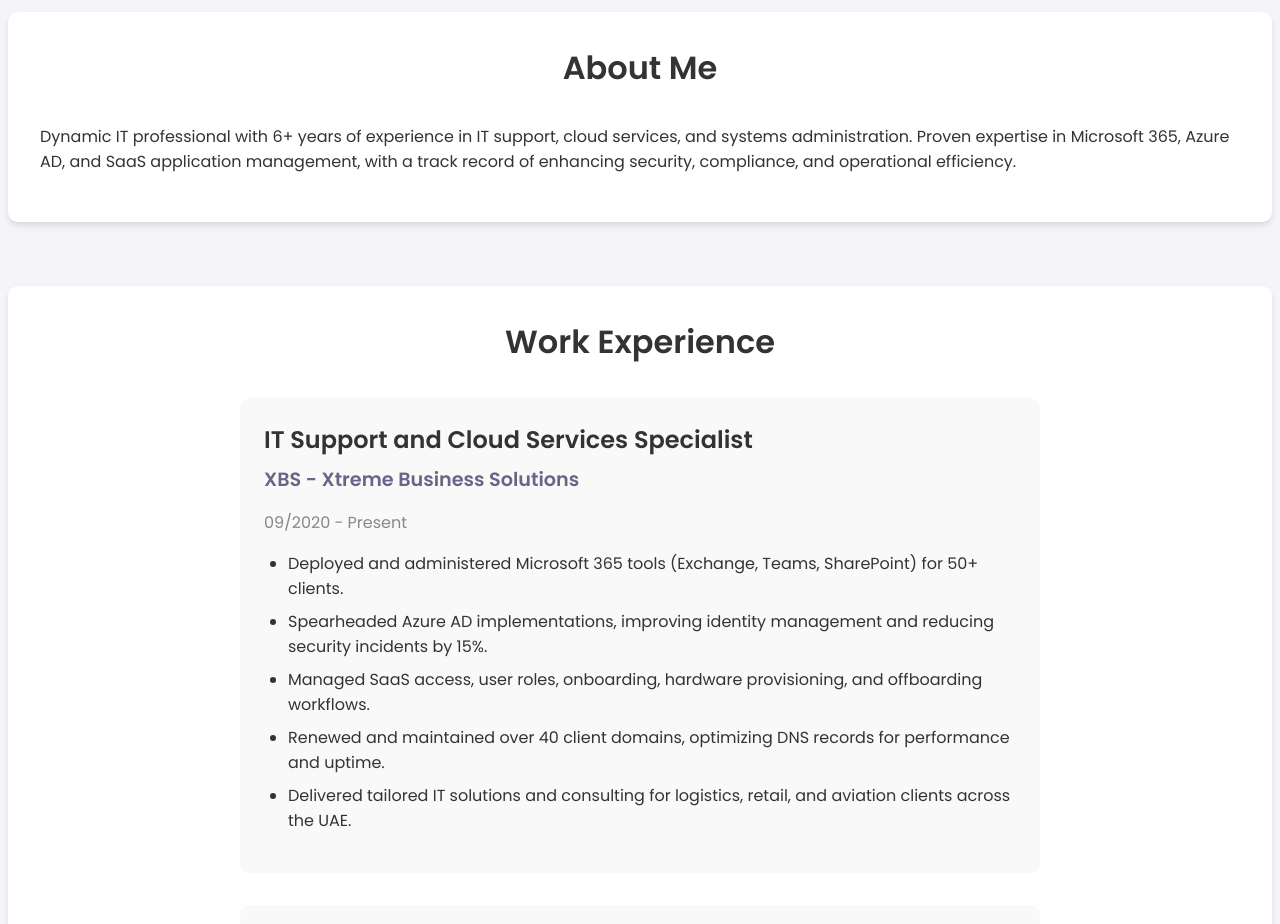
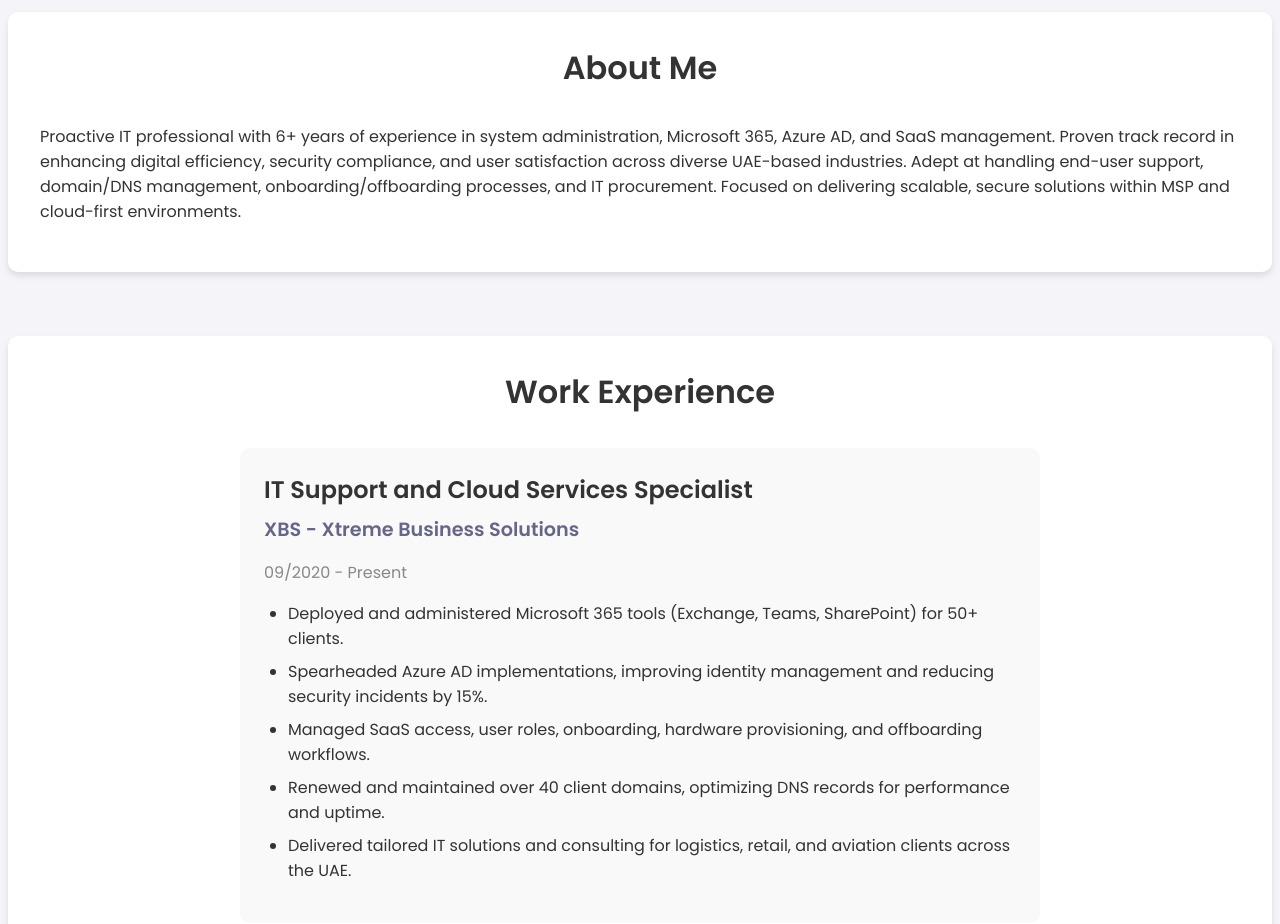
Before and after one commit to Zeef9633/portfolio, a plain HTML site: page index.html in a window 1280 px wide. Shown: the part 820-1744 px from the top of the page. Drawn offline with nearby package versions, Linux system fonts and the light colour scheme.

Commit message:
Update index.html

```diff
--- a/index.html
+++ b/index.html
@@ -42,7 +42,7 @@
 
     <section id="about" class="about-section">
         <h2>About Me</h2>
-        <p>Dynamic IT professional with 6+ years of experience in IT support, cloud services, and systems administration. Proven expertise in Microsoft 365, Azure AD, and SaaS application management, with a track record of enhancing security, compliance, and operational efficiency.</p>
+        <p>Proactive IT professional with 6+ years of experience in system administration, Microsoft 365, Azure AD, and SaaS management. Proven track record in enhancing digital efficiency, security compliance, and user satisfaction across diverse UAE-based industries. Adept at handling end-user support, domain/DNS management, onboarding/offboarding processes, and IT procurement. Focused on delivering scalable, secure solutions within MSP and cloud-first environments.</p>
     </section>
 
     <section id="experience" class="experience-section">
```
